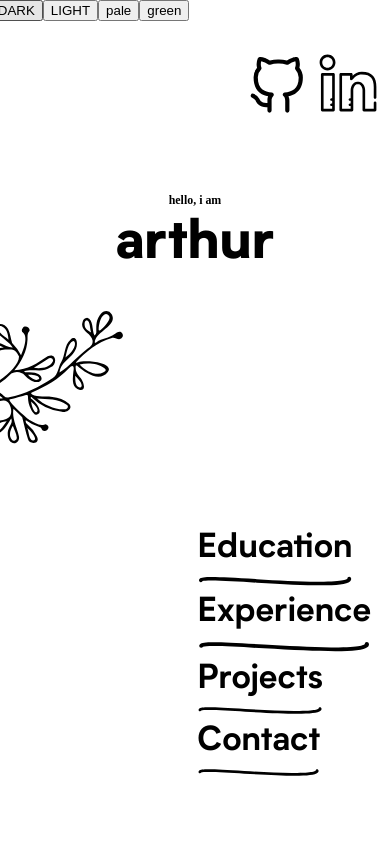
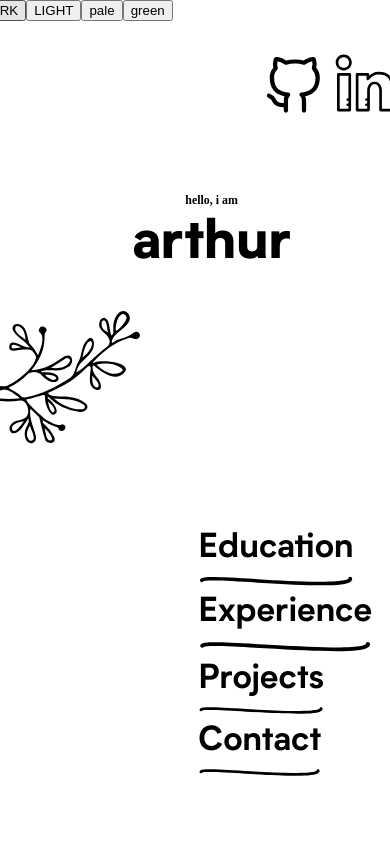
Before and after one commit to arthurfincham/react-portfolio, a React (Create React App) app: page / in a window 390 px wide. Shown: the top 844 px of the page. Built offline with nearby package versions, Linux system fonts and the light colour scheme; a web font is replaced by a local one.

Commit message:
styling update

```diff
--- a/src/App.css
+++ b/src/App.css
@@ -2,6 +2,7 @@
   text-align: center;
   color: white;
   background-color: #000000;
+  padding-left: 2em;
   max-width: 1300px !important;
 }
 
@@ -85,7 +86,7 @@
 
 @media only screen and (max-width: 800px) {
   .anchor-box {
-    right: 18vw;
+    right: 22vw;
   }
 }
 
```
